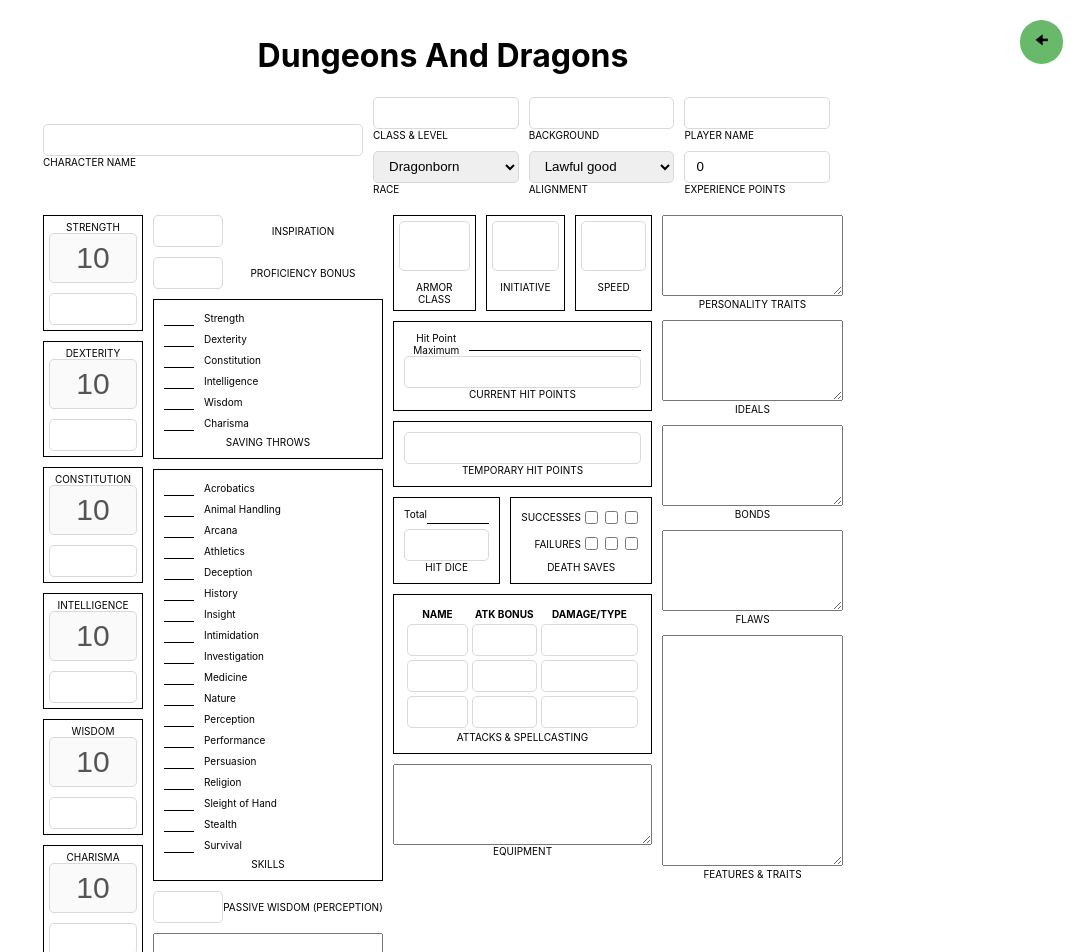
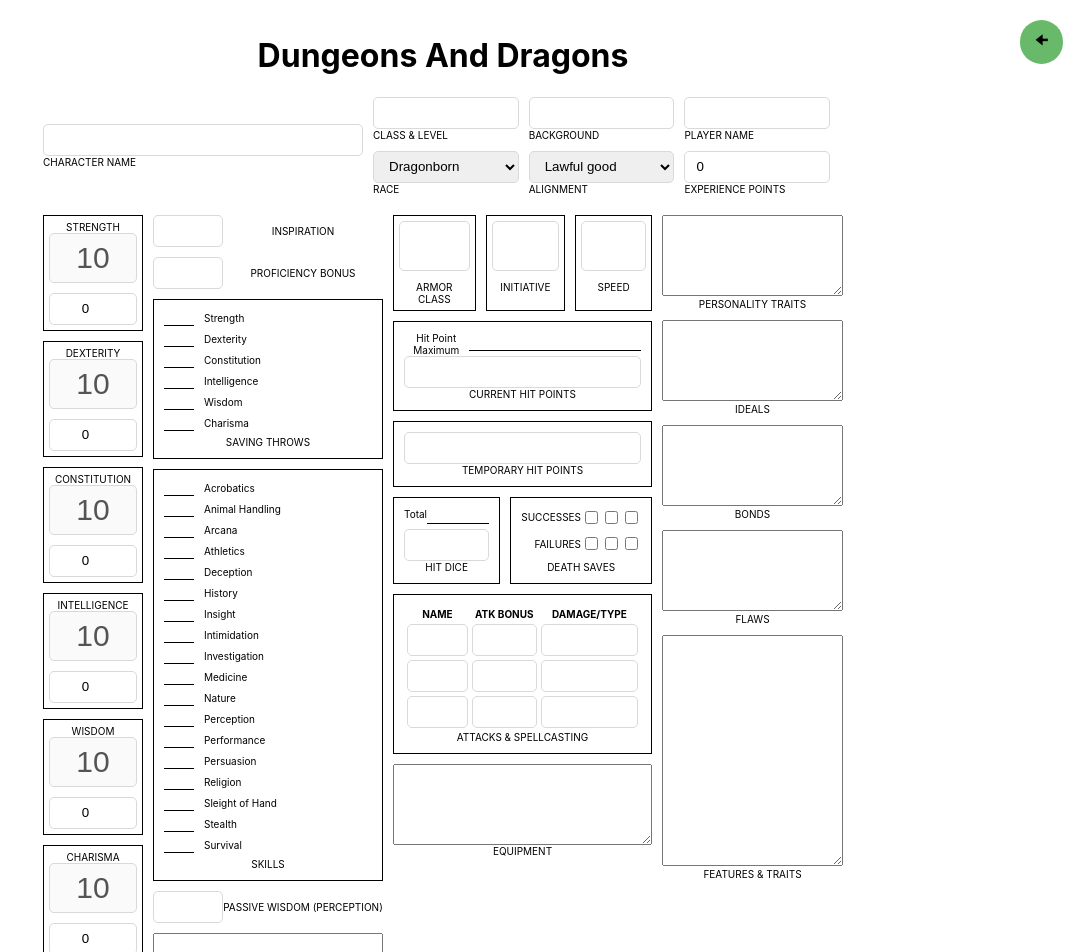
Before and after one commit to Roma38/dungeons-and-dragons-char-sheet, a React (Create React App) app: page / in a window 1280 px wide. Shown: the top 952 px of the page, without its empty margins (197-1280 px from the left). Built offline with nearby package versions, Linux system fonts and the light colour scheme.

Commit message:
implement AbilytySection component

```diff
--- a/src/DungeonsAndDragons/DungeonsAndDragons.module.scss
+++ b/src/DungeonsAndDragons/DungeonsAndDragons.module.scss
@@ -51,6 +51,7 @@
   margin-bottom: 10px;
   border: 1px solid;
   padding: 5px;
+  text-transform: uppercase;
   input {
     text-align: center;
   }
--- a/src/DungeonsAndDragons/DungeonsAndDragons.tsx
+++ b/src/DungeonsAndDragons/DungeonsAndDragons.tsx
@@ -1,6 +1,6 @@
 import { FormEvent, useReducer } from "react";
 import { Button, Input } from '../components';
-import { TopSection } from './components';
+import { TopSection, AbilytySection } from './components';
 import { initFormState, formReducer } from "./utils";
 import style from "./DungeonsAndDragons.module.scss";
 
@@ -17,43 +17,7 @@
     <form className={style.form} onSubmit={submitHandler}>
       <TopSection info={state.info} dispatch={dispatch}  />
       <div className={style.wrapper}>
-        <section className={style.first_column}>
-          <label className={style.frame}>
-            STRENGTH
-            <Input value={10} disabled/>
-            <Input />
-          </label>
-
-          <label className={style.frame}>
-            DEXTERITY
-            <Input value={10} disabled/>
-            <Input />
-          </label>
-
-          <label className={style.frame}>
-            CONSTITUTION
-            <Input value={10} disabled/>
-            <Input />
-          </label>
-
-          <label className={style.frame}>
-            INTELLIGENCE
-            <Input value={10} disabled/>
-            <Input />
-          </label>
-
-          <label className={style.frame}>
-            WISDOM
-            <Input value={10} disabled/>
-            <Input />
-          </label>
-
-          <label className={style.frame}>
-            CHARISMA
-            <Input value={10} disabled/>
-            <Input />
-          </label>
-        </section>
+        <AbilytySection abilytyScores={state.abilytyScores} dispatch={dispatch} />
 
         <section className={style.second_column}>
           <div>
--- /dev/null
+++ b/src/DungeonsAndDragons/components/AbilytySection.tsx
@@ -0,0 +1,33 @@
+import { ChangeEventHandler } from 'react';
+import { Input } from '../../components';
+import { IAbilityScores } from '../types';
+import { FormActionTypes, AbilityFormAction } from '../utils';
+import style from "../DungeonsAndDragons.module.scss";
+
+interface IProps {
+  abilytyScores: IAbilityScores;
+  dispatch: React.Dispatch<AbilityFormAction>;
+}
+
+function AbilytySection({ abilytyScores, dispatch }: IProps) {
+  const changeHandler: (key: keyof IAbilityScores) => ChangeEventHandler<HTMLInputElement> = key => e => {
+    const value = Number(e.target.value);
+    dispatch({ type: FormActionTypes.ChangeAbility, key, value })
+  }
+  const abilityScores = Object.entries(abilytyScores) as [keyof IAbilityScores, IAbilityScores[keyof IAbilityScores]][];
+
+  return (
+    <section className={style.first_column}>
+      {abilityScores.map(([key, value]) => (
+        <label key={key} className={style.frame}>
+          {key}
+          <Input value={10 + value} disabled />
+          {/* @TODO: display + sign */}
+          <Input type="number" value={value} onChange={changeHandler(key)} />
+        </label>
+      ))}
+    </section>
+  );
+}
+
+export default AbilytySection;
--- a/src/DungeonsAndDragons/components/index.ts
+++ b/src/DungeonsAndDragons/components/index.ts
@@ -1,3 +1,4 @@
 import TopSection from "./TopSection";
+import AbilytySection from "./AbilytySection";
 
-export { TopSection };
+export { TopSection, AbilytySection };
--- a/src/DungeonsAndDragons/utils.ts
+++ b/src/DungeonsAndDragons/utils.ts
@@ -1,7 +1,8 @@
-import { ICharacterSheet, IInfo } from "./types";
+import { ICharacterSheet, IInfo, IAbilityScores } from "./types";
 
 export enum FormActionTypes {
   ChangeInfo = "ChangeInfo",
+  ChangeAbility = "ChangeAbility",
 }
 
 export interface InfoFormAction {
@@ -10,16 +11,26 @@
   value: IInfo[keyof IInfo];
 }
 
-export type FormActions = InfoFormAction;
+export interface AbilityFormAction {
+  type: FormActionTypes.ChangeAbility;
+  key: keyof IAbilityScores;
+  value: IAbilityScores[keyof IAbilityScores];
+}
+
+export type FormActions = InfoFormAction | AbilityFormAction;
 
 
 export function formReducer(state: ICharacterSheet, action: FormActions) {
-  const {type, key,value} = action;
+  const {type, key, value} = action;
   const stateClone = structuredClone(state);
 
   switch (type) {
     case FormActionTypes.ChangeInfo: {
       stateClone.info[key] = value; //@TODO: resolve
+      return stateClone;
+    }
+    case FormActionTypes.ChangeAbility: {
+      stateClone.abilytyScores[key] = value;
       return stateClone;
     }
     default:
@@ -37,12 +48,12 @@
     experiencePoints: 0,
   },
   abilytyScores: {
-    strength: 10,
-    dexterity: 10,
-    constitution: 10,
-    intelligence: 10,
-    wisdom: 10,
-    charisma: 10,
+    strength: 0,
+    dexterity: 0,
+    constitution: 0,
+    intelligence: 0,
+    wisdom: 0,
+    charisma: 0,
   },
   stats: {
     inspiration: 0,
```
